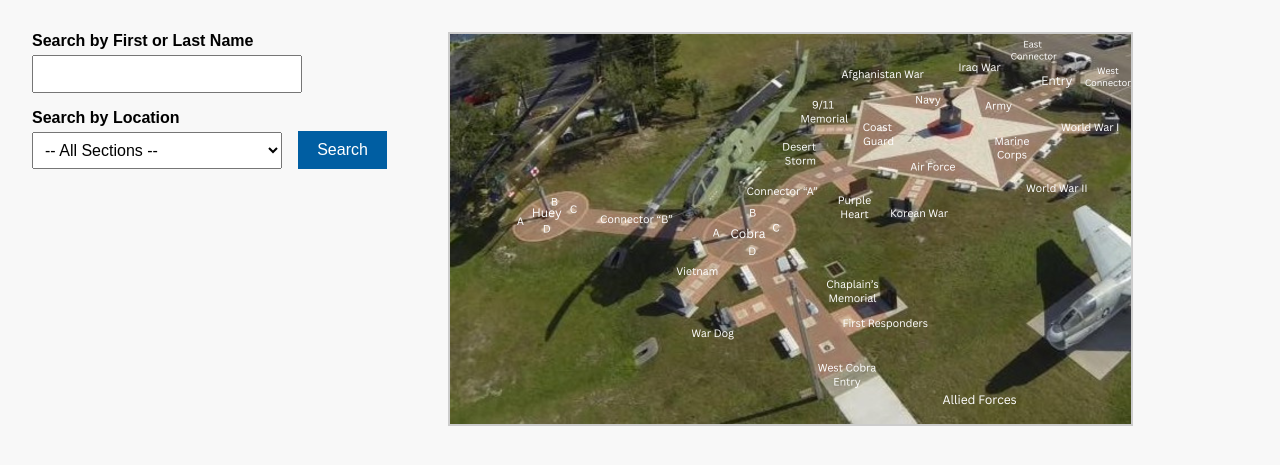
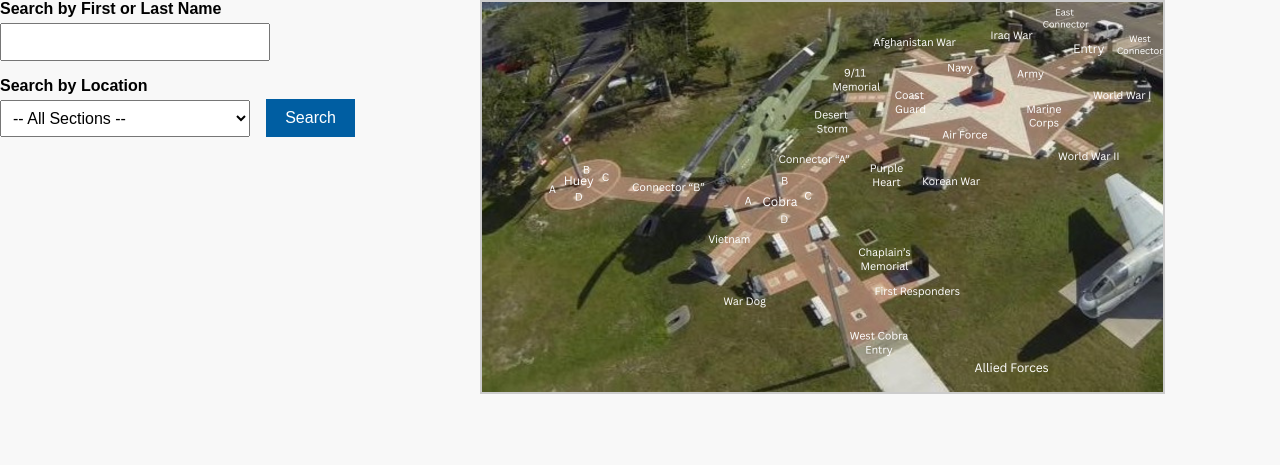
Before and after one commit to brevardvmc-vet/BVMC-Plaza-and-Park, a Flask app: page / in a window 1280 px wide. Shown: the part 92-557 px from the top of the page. Run offline with Flask 3, Linux system fonts and the light colour scheme; parts of the project's set-up code (start-up, migrations or seed data) failed here and were passed over.

Commit message:
Adjust panel spacing

```diff
--- a/templates/search.html
+++ b/templates/search.html
@@ -29,10 +29,9 @@
         }
 
         main {
-            padding: 2em;
             display: flex;
-            justify-content: space-between;
-            gap: 2em;
+            justify-content: flex-start; /* keeps things aligned left */
+            gap: 4em; /* spacing between the two panels */
         }
 
         .search-panel {
```
